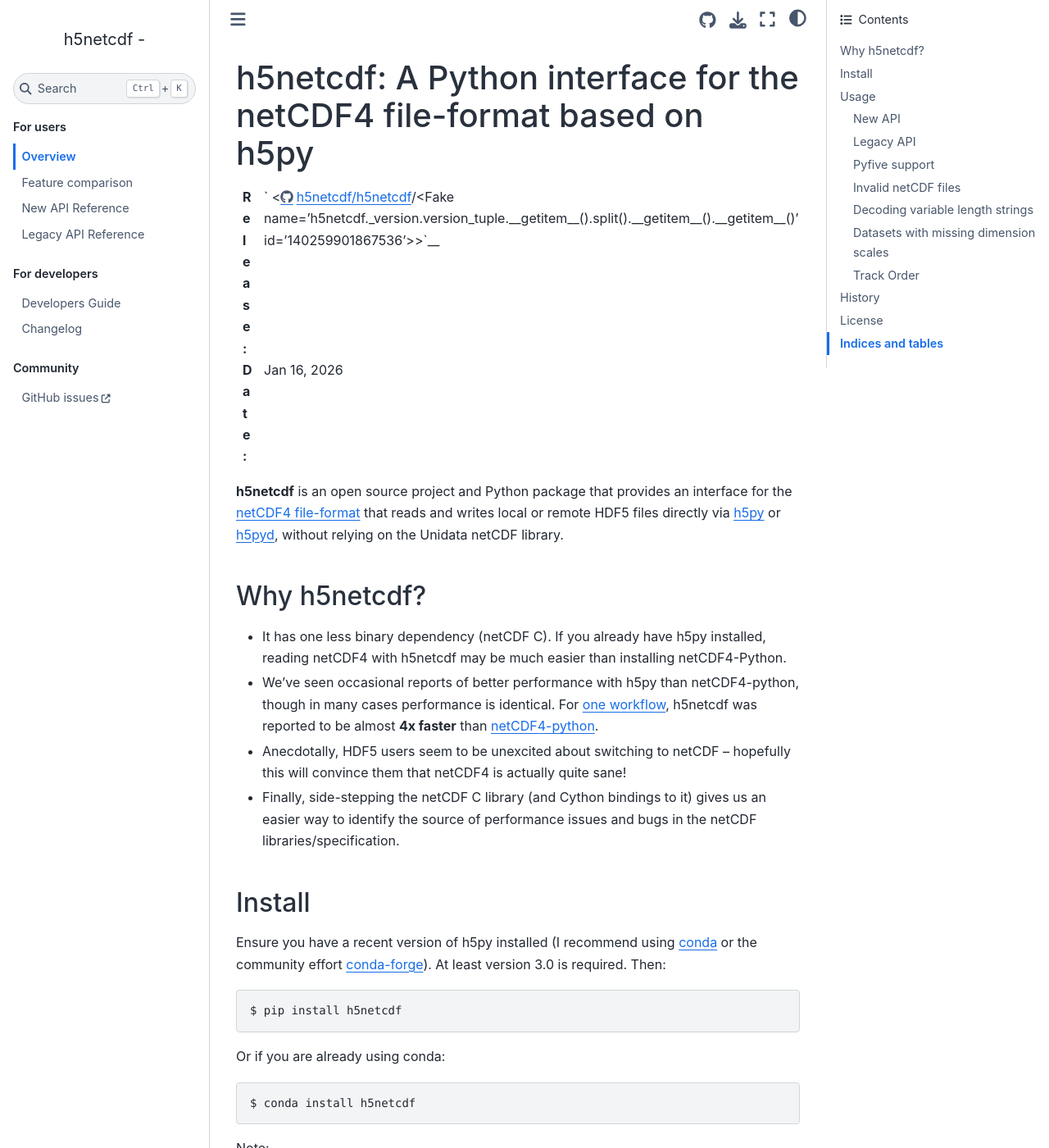
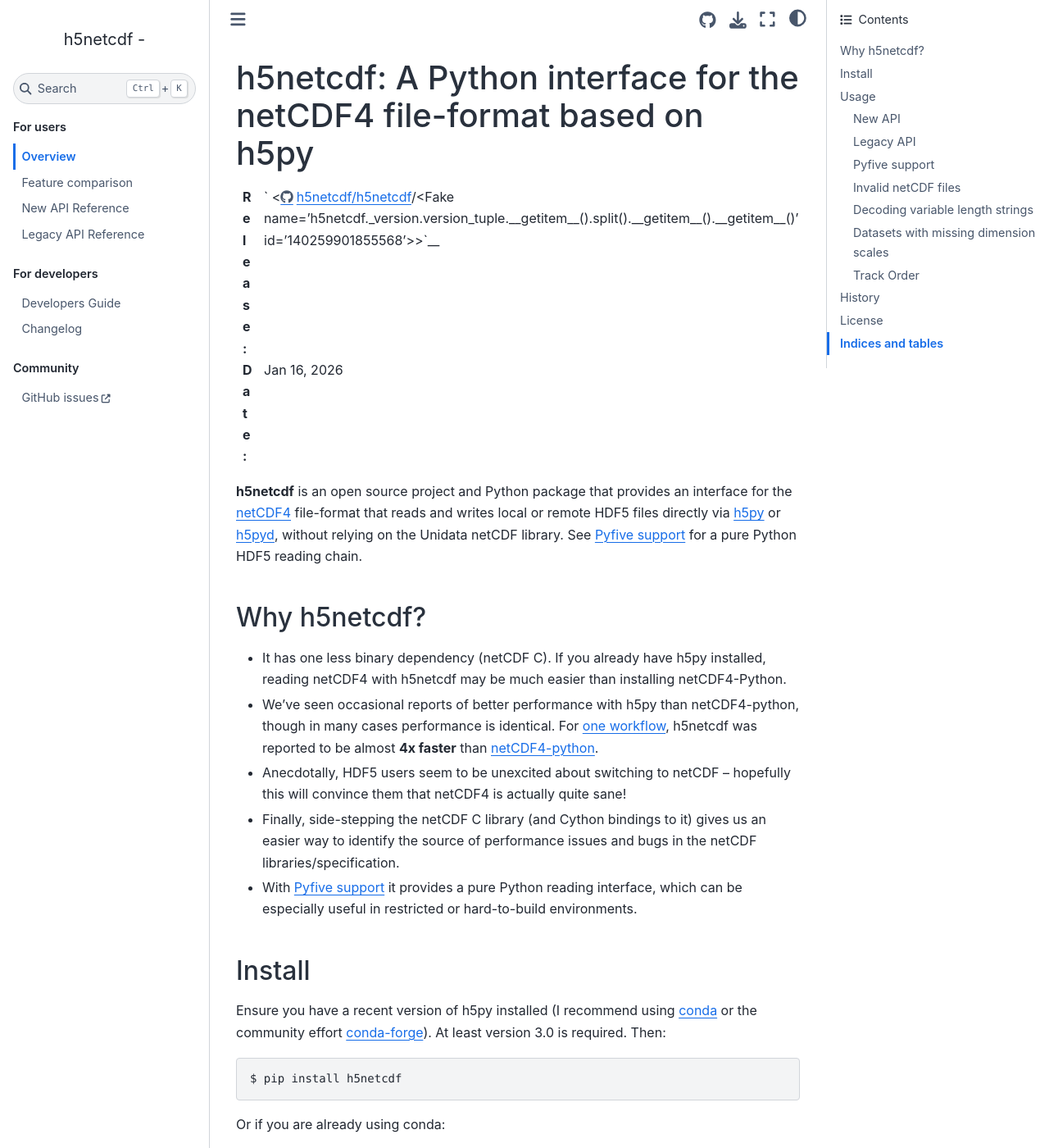
Before and after one commit to h5netcdf/h5netcdf, a Sphinx documentation site: the page built from doc/index.rst, in a window 1280 px wide and 1400 px high. Shown: the whole window at 82% size. Built offline with Sphinx 7.4.7 and the Sphinx Book theme 1.1.4, drawn with Linux system fonts in a browser that asks for light colours; the version number could not be read and is left out; some of the changed text lies outside the part shown.

Commit message:
REL: 1.8.0 (#308)
* REL: 1.8.0
* fix README.rst links
* remove empty author

```diff
--- a/CHANGELOG.rst
+++ b/CHANGELOG.rst
@@ -1,7 +1,7 @@
 Change Log
 ----------
 
-Development version (unreleased):
+Version 1.8.0 (January 16st, 2026):
 
 - Fix ros3 test (:issue:`295`, :pull:`296`).
   By `Ezequiel Cimadevilla Alvarez <https://github.com/zequihg50>`_
--- a/README.rst
+++ b/README.rst
@@ -8,14 +8,16 @@
 .. image:: https://github.com/h5netcdf/h5netcdf/actions/workflows/pages/pages-build-deployment/badge.svg?branch=gh-pages
     :target: https://h5netcdf.github.io/h5netcdf/
 
-A Python interface for the `netCDF4`_ file-format that reads and writes local or
+.. preamble
+
+**h5netcdf** is an open source project and Python package that provides an
+interface for the `netCDF4`_ file-format that reads and writes local or
 remote HDF5 files directly via `h5py`_ or `h5pyd`_, without relying on the Unidata
-netCDF library.
+netCDF library. See `Pyfive support <#pyfive-support>`_ for a pure Python HDF5 reading chain.
 
 .. _netCDF4: https://docs.unidata.ucar.edu/netcdf-c/current/file_format_specifications.html#netcdf_4_spec
 .. _h5py: https://www.h5py.org/
 .. _h5pyd: https://github.com/HDFGroup/h5pyd
-
 
 .. why-h5netcdf
 
@@ -34,6 +36,8 @@
 - Finally, side-stepping the netCDF C library (and Cython bindings to it)
   gives us an easier way to identify the source of performance issues and
   bugs in the netCDF libraries/specification.
+- With `Pyfive support <#pyfive-support>`_ it provides a pure Python reading interface,
+  which can be especially useful in restricted or hard-to-build environments.
 
 .. _one workflow: https://github.com/Unidata/netcdf4-python/issues/390#issuecomment-93864839
 .. _xarray: https://github.com/pydata/xarray/
@@ -156,10 +160,12 @@
   current size of variable's dimensions. The behaviour is equivalent to netCDF4-python's
   ``Dataset.set_auto_mask(False)``.
 
+.. _pyfive-support:
+
 Pyfive support
 ~~~~~~~~~~~~~~
 
-h5netcdf X.Y.0 introduces the ability to explicitly select the backend for
+h5netcdf 1.8.0 introduces the ability to explicitly select the backend for
 reading (and writing) NetCDF/HDF5 files, including support for the pure-Python `Pyfive`_ reader backend (without relying on the HDF5 C library and the **h5py** Cython bindings). By default, h5netcdf keeps using **h5py**. Users can select the backend via the `backend` keyword in `h5netcdf.File()` or via environment variables:
 
 Example:
@@ -189,6 +195,7 @@
     os.environ["H5NETCDF_READ_BACKEND"] = "pyfive"
     with h5netcdf.File("mydata.nc", mode="r") as f:
         print(f["hello"])
+
 
 
 .. _Pyfive: https://github.com/NCAS-CMS/pyfive
--- a/doc/conf.py
+++ b/doc/conf.py
@@ -5,7 +5,8 @@
 # https://www.sphinx-doc.org/en/master/usage/configuration.html
 
 # -- Path setup --------------------------------------------------------------
-
+from pathlib import Path
+import re
 import datetime
 
 # If extensions (or modules to document with autodoc) are in another directory,
@@ -26,6 +27,7 @@
 
 project = "h5netcdf"
 copyright = "2015-%s, h5netcdf developers" % datetime.datetime.now().year
+author = ""
 language = "en"
 
 # -- General configuration ---------------------------------------------------
@@ -66,6 +68,25 @@
     "undoc-members": False,
     "inherited-members": False,
 }
+
+# -- Preprocessing -----------------------------------------------------------
+
+# Replace GitHub-style inline anchors with Sphinx :ref:`label` but keep the visible text
+README_SRC = Path(__file__).parent.parent / "README.rst"
+README_DST = Path(__file__).parent / "_build/README_included.rst"
+
+# Read README
+content = README_SRC.read_text(encoding="utf-8")
+
+content = re.sub(
+    r"`([^`<>]+)\s*<#([^>]+)>`_",  # match `link text <#anchor>`_
+    r":ref:`\1 <\2>`",  # replace with :ref:`link text <anchor>`
+    content,
+)
+
+# Write preprocessed file
+README_DST.parent.mkdir(parents=True, exist_ok=True)
+README_DST.write_text(content, encoding="utf-8")
 
 # -- Options for HTML output -------------------------------------------------
 
--- a/doc/feature.rst
+++ b/doc/feature.rst
@@ -42,6 +42,6 @@
 +---------------------+-------------------------+----------------+------------------+
 | endian              | |check|                 | |cross|        | Variable/Dataset |
 +---------------------+-------------------------+----------------+------------------+
-| track order         | |cross|                 | |cross|        | File/Group       |
+| track order         | |cross|                 | |check|        | File/Group       |
 |                     |                         |                | Dataset          |
 +---------------------+-------------------------+----------------+------------------+
--- a/doc/index.rst
+++ b/doc/index.rst
@@ -9,9 +9,9 @@
 :Release: |release|
 :Date: |today|
 
-**h5netcdf** is an open source project and Python package that provides an interface
-for the `netCDF4 file-format`_ that reads and writes local or remote HDF5 files directly
-via `h5py`_ or `h5pyd`_, without relying on the Unidata netCDF library.
+.. include:: _build/README_included.rst
+   :start-after: .. preamble
+   :end-before:  .. why-h5netcdf
 
 .. toctree::
    :maxdepth: 2
@@ -38,7 +38,7 @@
 
    GitHub issues <https://github.com/h5netcdf/h5netcdf/issues>
 
-.. include:: ../README.rst
+.. include:: _build/README_included.rst
    :start-after: .. why-h5netcdf
    :end-before:  .. changelog
 
```
